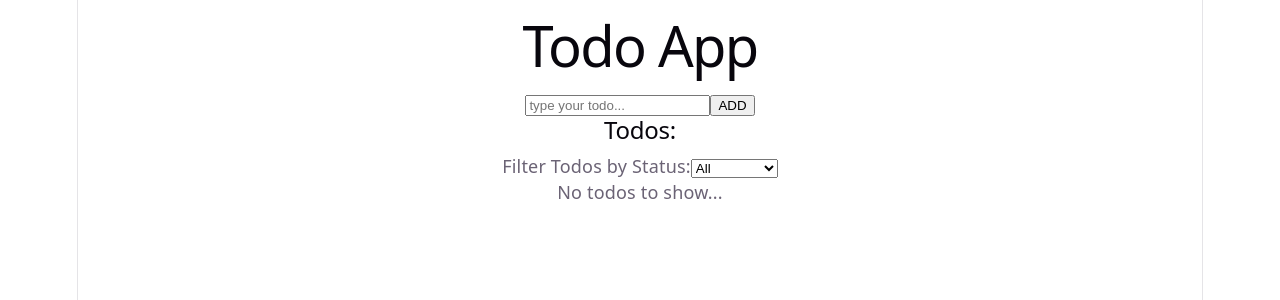
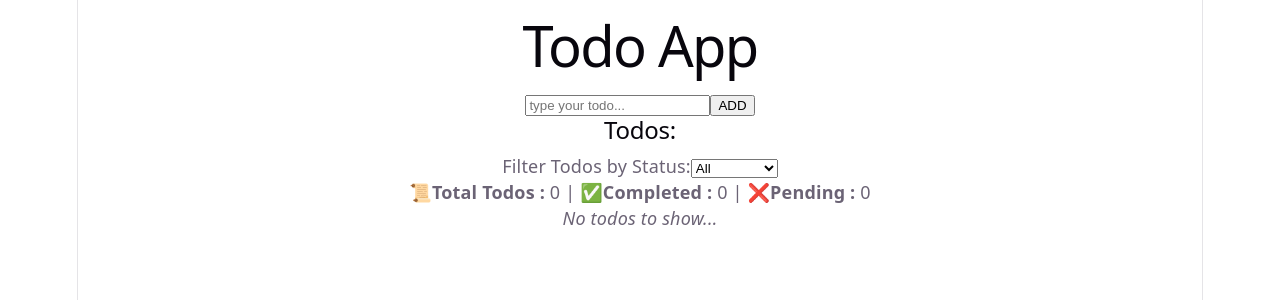
Before and after one commit to saptarsidebnath98/todo-app-react, a React (Vite) app: page / in a window 1280 px wide. Shown: the top 300 px of the page. Built offline with nearby package versions, Linux system fonts and the light colour scheme.

Commit message:
feature: Add todos count by all status

```diff
--- a/src/App.jsx
+++ b/src/App.jsx
@@ -92,6 +92,16 @@ function App() {
     return todos;
   }
 
+  const totalTodosCount = todos.length;
+  const completedTodosCount = todos.filter((todo) => todo.isCompleted).length;
+  const pendingTodosCount = todos.filter((todo) => !todo.isCompleted).length;
+
+  const countTodoObject = {
+    totalTodosCount ,
+    completedTodosCount,
+    pendingTodosCount
+  }
+
 
 useEffect(() => {
   localStorage.setItem("application_todos", JSON.stringify(todos));
@@ -104,7 +114,7 @@ useEffect(() => {
       </header>
       <main>
         <ControlTodos input={input} handleInputChange={handleInputChange} handleAdd={handleAdd} handleKeyDownToAddTodo={handleKeyDownToAddTodo} handleSave={handleSave} editableId={editableId}/>
-        <DisplayTodos todos={filterTodos(todos, currentFilter)} handleDelete={handleDelete} handleComplete={handleComplete} handleEdit={handleEdit} editableId={editableId} currentFilter={currentFilter} handleFilterChange={handleFilterChange}/>
+        <DisplayTodos todos={filterTodos(todos, currentFilter)} handleDelete={handleDelete} handleComplete={handleComplete} handleEdit={handleEdit} editableId={editableId} currentFilter={currentFilter} handleFilterChange={handleFilterChange} countTodoObject={countTodoObject}/>
       </main>
       <footer>
 
--- a/src/components/DisplayTodos.jsx
+++ b/src/components/DisplayTodos.jsx
@@ -1,6 +1,7 @@
 
-const DisplayTodos = ({ todos, handleDelete, handleComplete, handleEdit, editableId, handleFilterChange, currentFilter }) => {
+const DisplayTodos = ({ todos, handleDelete, handleComplete, handleEdit, editableId, handleFilterChange, currentFilter, countTodoObject }) => {
 
+  const {totalTodosCount, completedTodosCount, pendingTodosCount} = countTodoObject;
 
 
   return (
@@ -14,7 +15,12 @@ const DisplayTodos = ({ todos, handleDelete, handleComplete, handleEdit, editabl
           <option value="pending">Pending</option>
         </select>
       </div>
-      {todos.length === 0 && <div>No todos to show...</div>}
+      <div>
+        <span>📜<strong>Total Todos :</strong> {totalTodosCount} | </span>
+        <span>✅<strong>Completed : </strong>{completedTodosCount} | </span>
+        <span>❌<strong>Pending : </strong>{pendingTodosCount} </span>
+      </div>
+      {todos.length === 0 && <em>No todos to show...</em>}
       <ul>
         {todos.length > 0 && todos.map((item) => {
           const todoStyle = {
```
